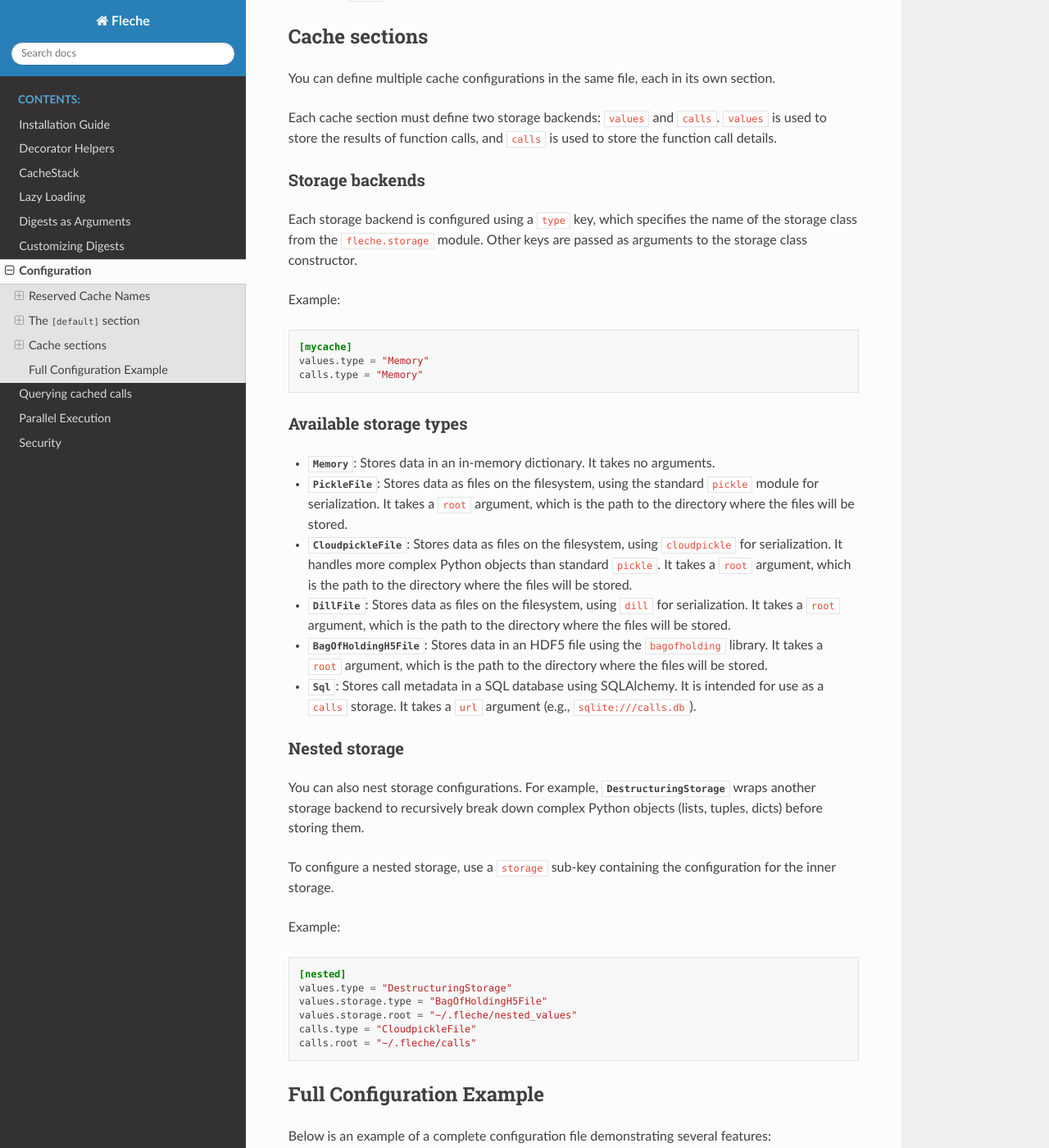
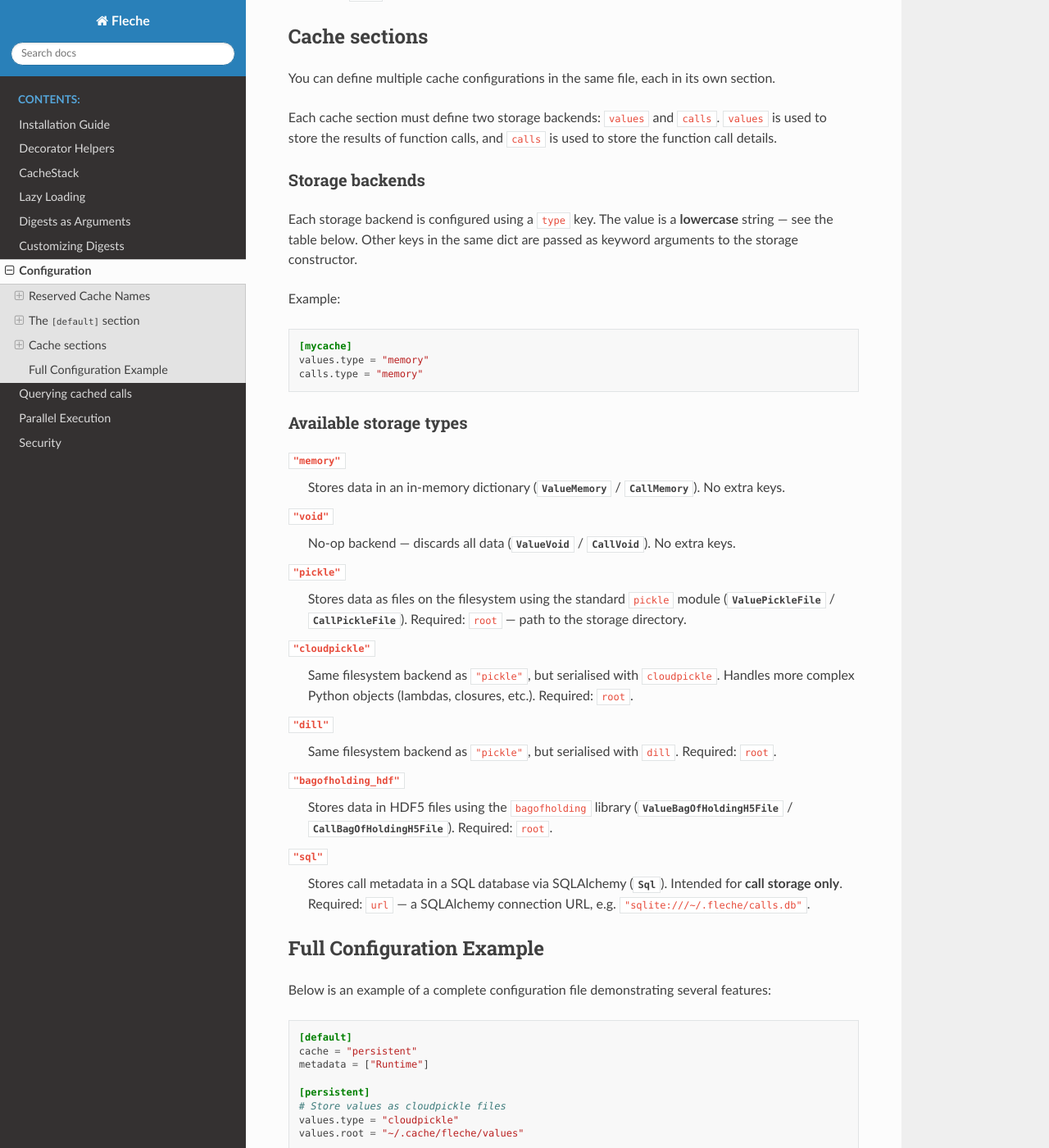
Before and after one commit to pmrv/fleche, a Sphinx documentation site: the page built from docs/configuration.rst, in a window 1280 px wide and 1400 px high, scrolled down 1722 px. Shown: the whole window at 82% size. Built offline with Sphinx 7.4.7 and the Read the Docs theme 3.1.0, drawn with Linux system fonts in a browser that asks for light colours; pages that are not in the unit, such as notebooks, are missing from menus; some of the changed text lies outside the part shown.

Commit message:
Document config storage type names in docstrings and docs
- config.py module docstring: replace stale CamelCase examples with
  complete reference for all lowercase type names ("memory", "void",
  "pickle", "cloudpickle", "dill", "bagofholding_hdf", "sql")
- storage_from_config: add per-type parameter docs to docstring
- docs/configuration.rst: rewrite Available storage types section to
  use correct lowercase names; remove stale DestructuringStorage /
  CloudpickleFile references; update Full Configuration Example

Part of #232.

Co-authored-by: Marvin Poul <pmrv@users.noreply.github.com>

```diff
--- a/docs/configuration.rst
+++ b/docs/configuration.rst
@@ -84,43 +84,57 @@ Each cache section must define two storage backends: ``values`` and ``calls``. `
 Storage backends
 ~~~~~~~~~~~~~~~~
 
-Each storage backend is configured using a ``type`` key, which specifies the name of the storage class from the ``fleche.storage`` module. Other keys are passed as arguments to the storage class constructor.
+Each storage backend is configured using a ``type`` key. The value is a
+**lowercase** string — see the table below. Other keys in the same dict are
+passed as keyword arguments to the storage constructor.
 
 Example:
 
 .. code-block:: toml
 
    [mycache]
-   values.type = "Memory"
-   calls.type = "Memory"
+   values.type = "memory"
+   calls.type = "memory"
 
 Available storage types
 ~~~~~~~~~~~~~~~~~~~~~~~
 
-* :class:`~fleche.storage.Memory`: Stores data in an in-memory dictionary. It takes no arguments.
-* :class:`~fleche.storage.PickleFile`: Stores data as files on the filesystem, using the standard ``pickle`` module for serialization. It takes a ``root`` argument, which is the path to the directory where the files will be stored.
-* :class:`~fleche.storage.CloudpickleFile`: Stores data as files on the filesystem, using ``cloudpickle`` for serialization. It handles more complex Python objects than standard ``pickle``. It takes a ``root`` argument, which is the path to the directory where the files will be stored.
-* :class:`~fleche.storage.DillFile`: Stores data as files on the filesystem, using ``dill`` for serialization. It takes a ``root`` argument, which is the path to the directory where the files will be stored.
-* :class:`~fleche.storage.BagOfHoldingH5File`: Stores data in an HDF5 file using the ``bagofholding`` library. It takes a ``root`` argument, which is the path to the directory where the files will be stored.
-* :class:`~fleche.storage.Sql`: Stores call metadata in a SQL database using SQLAlchemy. It is intended for use as a ``calls`` storage. It takes a ``url`` argument (e.g., ``sqlite:///calls.db``).
+``"memory"``
+    Stores data in an in-memory dictionary
+    (:class:`~fleche.storage.ValueMemory` / :class:`~fleche.storage.CallMemory`).
+    No extra keys.
 
-Nested storage
-~~~~~~~~~~~~~~
+``"void"``
+    No-op backend — discards all data
+    (:class:`~fleche.storage.ValueVoid` / :class:`~fleche.storage.CallVoid`).
+    No extra keys.
 
-You can also nest storage configurations. For example, :class:`~fleche.storage.DestructuringStorage` wraps another storage backend to recursively break down complex Python objects (lists, tuples, dicts) before storing them.
+``"pickle"``
+    Stores data as files on the filesystem using the standard ``pickle`` module
+    (:class:`~fleche.storage.ValuePickleFile` / :class:`~fleche.storage.CallPickleFile`).
+    Required: ``root`` — path to the storage directory.
 
-To configure a nested storage, use a ``storage`` sub-key containing the configuration for the inner storage.
+``"cloudpickle"``
+    Same filesystem backend as ``"pickle"``, but serialised with ``cloudpickle``.
+    Handles more complex Python objects (lambdas, closures, etc.).
+    Required: ``root``.
 
-Example:
+``"dill"``
+    Same filesystem backend as ``"pickle"``, but serialised with ``dill``.
+    Required: ``root``.
 
-.. code-block:: toml
+``"bagofholding_hdf"``
+    Stores data in HDF5 files using the ``bagofholding`` library
+    (:class:`~fleche.storage.ValueBagOfHoldingH5File` /
+    :class:`~fleche.storage.CallBagOfHoldingH5File`).
+    Required: ``root``.
 
-   [nested]
-   values.type = "DestructuringStorage"
-   values.storage.type = "BagOfHoldingH5File"
-   values.storage.root = "~/.fleche/nested_values"
-   calls.type = "CloudpickleFile"
-   calls.root = "~/.fleche/calls"
+``"sql"``
+    Stores call metadata in a SQL database via SQLAlchemy
+    (:class:`~fleche.storage.Sql`).
+    Intended for **call storage only**.
+    Required: ``url`` — a SQLAlchemy connection URL, e.g.
+    ``"sqlite:///~/.fleche/calls.db"``.
 
 Full Configuration Example
 --------------------------
@@ -134,23 +148,22 @@ Below is an example of a complete configuration file demonstrating several featu
    metadata = ["Runtime"]
 
    [persistent]
-   # Store values in HDF5 files
-   values.type = "BagOfHoldingH5File"
+   # Store values as cloudpickle files
+   values.type = "cloudpickle"
    values.root = "~/.cache/fleche/values"
 
    # Store call details as cloudpickle files
-   calls.type = "CloudpickleFile"
+   calls.type = "cloudpickle"
    calls.root = "~/.cache/fleche/calls"
 
    [fast]
    # Simple in-memory cache
-   values.type = "Memory"
-   calls.type = "Memory"
+   values.type = "memory"
+   calls.type = "memory"
 
-   [destructured]
-   # Example of nested storage with destructuring
-   values.type = "DestructuringStorage"
-   values.storage.type = "BagOfHoldingH5File"
-   values.storage.root = "~/.cache/fleche/destructured_values"
-   calls.type = "CloudpickleFile"
-   calls.root = "~/.cache/fleche/destructured_calls"
+   [hdf5_values]
+   # HDF5 values backend with SQL call index
+   values.type = "bagofholding_hdf"
+   values.root = "~/.cache/fleche/hdf5_values"
+   calls.type = "sql"
+   calls.url = "sqlite:///~/.cache/fleche/calls.db"
```
Also changed, not shown: 1 other file.
